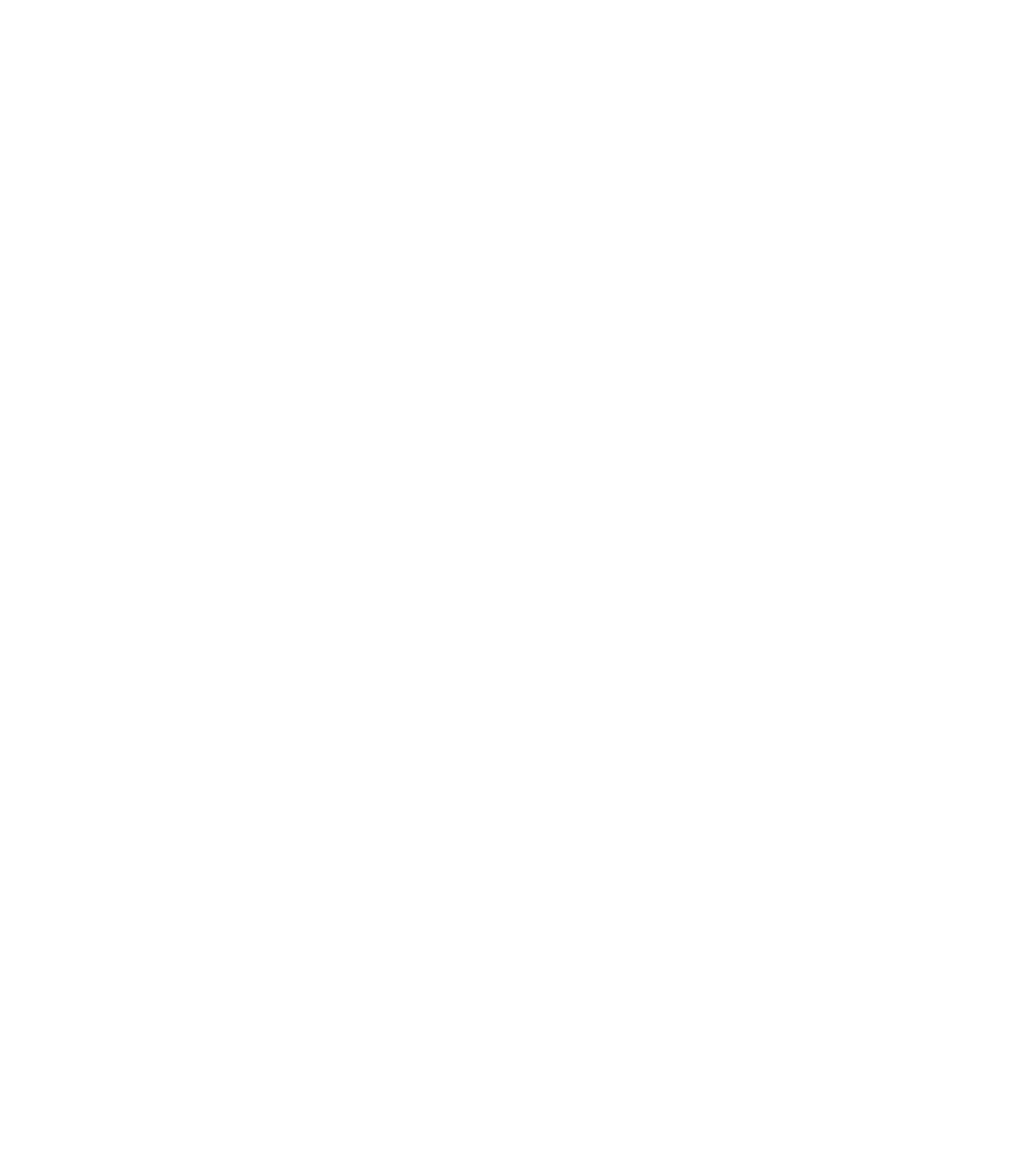
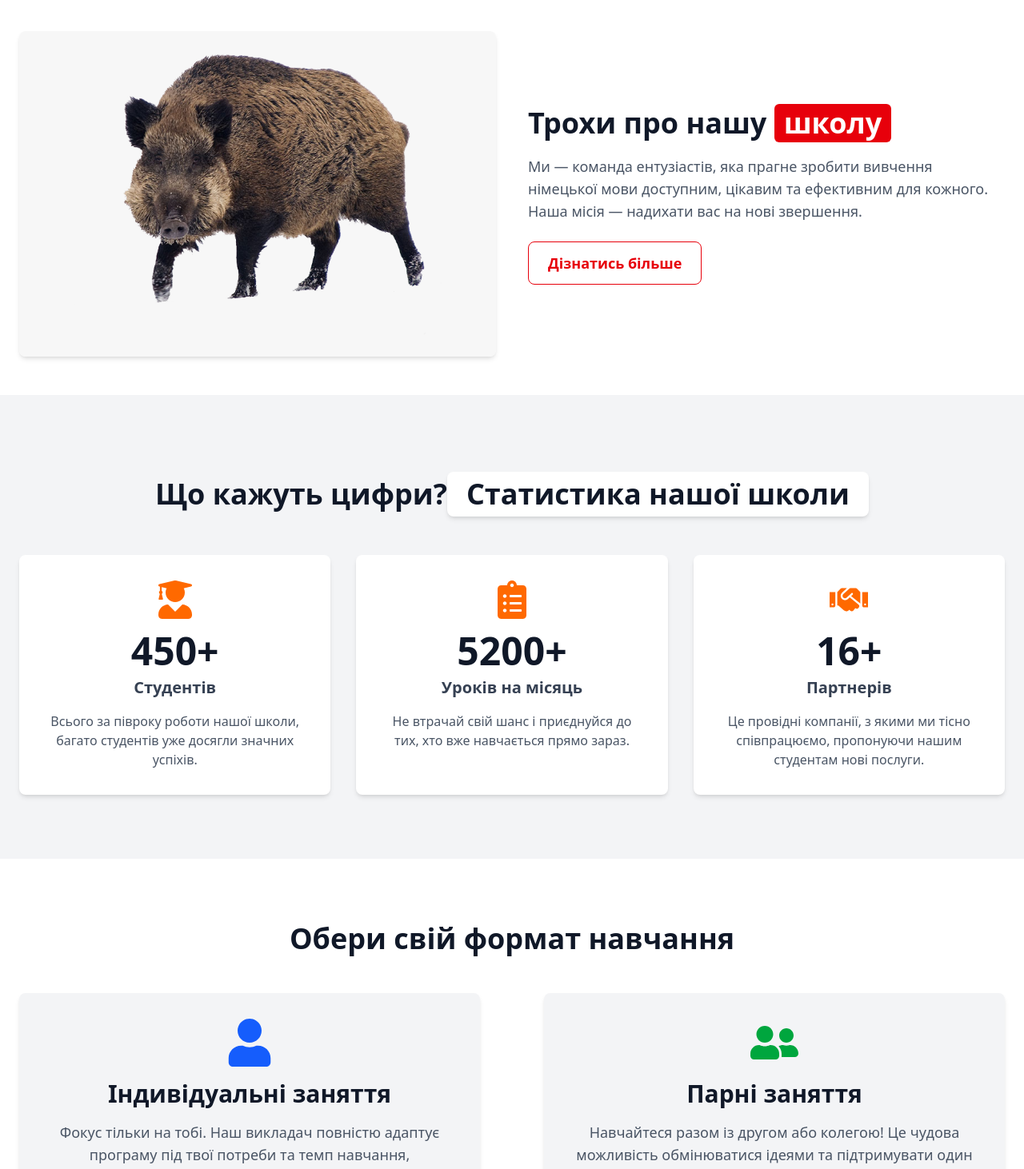
Before and after one commit to Volodymyr-Poshchalovskyi/Language_school, a React (Create React App) app: page / in a window 1280 px wide. Shown: the part 1260-2722 px from the top of the page at 80% size. Before the commit the page ends 1251 px from the top, so only its background shows below. Built offline with nearby package versions, Linux system fonts and the light colour scheme.

Commit message:
Add:Progress bar, About section, Forms section, Statistic section

```diff
--- a/package.json
+++ b/package.json
@@ -12,6 +12,7 @@
     "react": "^19.1.1",
     "react-dom": "^19.1.1",
     "react-icons": "^5.5.0",
+    "react-intersection-observer": "^9.16.0",
     "react-scripts": "5.0.1",
     "web-vitals": "^2.1.4"
   },
--- a/public/index.html
+++ b/public/index.html
@@ -25,7 +25,7 @@
       work correctly both with client-side routing and a non-root public URL.
       Learn how to configure a non-root public URL by running `npm run build`.
     -->
-    <title>React App</title>
+    <title>Besondres deutch</title>
   </head>
   <body>
     <noscript>You need to enable JavaScript to run this app.</noscript>
--- a/src/App.js
+++ b/src/App.js
@@ -2,14 +2,23 @@
 import Header from "./components/Header";
 import CTA from "./components/CTA";
 import GoalSlider from "./components/GoalSlider";
+import AboutSection from "./components/AboutSection";
+import StatisticsSection from "./components/StatisticsSection";
+import ProgressBar from "./components/ProgressBar";
+import LearningOptions from "./components/LearningOptions";
 
 
 function App() {
   return (
     <div className="App">
+    <ProgressBar />
     <Header />
     <CTA></CTA>
-    <GoalSlider></GoalSlider>
+    <GoalSlider/>
+    <AboutSection />
+    <StatisticsSection />
+    <LearningOptions />
+    <Footer />
     </div>
   );
 }
--- /dev/null
+++ b/src/components/AboutSection.jsx
@@ -0,0 +1,42 @@
+import React from 'react';
+import Image from '../assets/foni-papik-pro-39ib-p-kartinki-dikii-kaban-na-prozrachnom-fone-1.png'; // Перевір правильність шляху
+const AboutSection = () => {
+  return (
+    <section className="bg-white py-12 px-6">
+      <div className="max-w-7xl mx-auto flex flex-col md:flex-row items-center gap-10">
+
+        {/* Ліва частина: Зображення */}
+        <div className="md:w-1/2">
+          <img
+
+            src={Image}
+            alt="Наша команда працює над проєктом"
+            className="w-full h-auto rounded-lg shadow-md"
+          />
+        </div>
+
+        {/* Права частина: Текст */}
+        <div className="md:w-1/2 text-center md:text-left">
+          <h2 className="text-4xl font-bold text-gray-900 mb-4">
+            Трохи про нашу{" "}
+            <span className="inline-block bg-red-600 text-white px-3 py-1 rounded-md">
+              школу
+            </span>
+          </h2>
+          <p className="text-lg text-gray-600 mb-6">
+            Ми — команда ентузіастів, яка прагне зробити вивчення німецької мови доступним, цікавим та ефективним для кожного. Наша місія — надихати вас на нові звершення.
+          </p>
+          <a
+            href="#"
+            className="inline-block text-red-600 bg-white border border-red-600 px-6 py-3 rounded-lg text-lg font-semibold hover:bg-red-50 transition"
+          >
+            Дізнатись більше
+          </a>
+        </div>
+
+      </div>
+    </section>
+  );
+};
+
+export default AboutSection;
--- /dev/null
+++ b/src/components/LearningOptions.jsx
@@ -0,0 +1,76 @@
+import React from 'react';
+import { FaUser, FaUserFriends } from 'react-icons/fa';
+import { useInView } from 'react-intersection-observer';
+
+const LearningOptions = () => {
+  const [refPersonal, inViewPersonal] = useInView({ threshold: 0.3 }); // triggerOnce видалено
+  const [refPaired, inViewPaired] = useInView({ threshold: 0.3 }); // triggerOnce видалено
+
+  return (
+    <section className="bg-white py-20 px-6">
+      <div className="max-w-7xl mx-auto text-center">
+        <h2 className="text-4xl font-bold text-gray-900 mb-12">
+          Обери свій формат навчання
+        </h2>
+
+        <div className="grid grid-cols-1 md:grid-cols-2 gap-10 lg:gap-20 items-center">
+
+          {/* Індивідуальні заняття - Зліва на десктопі */}
+          <div
+            ref={refPersonal}
+            className={`bg-gray-100 p-8 rounded-lg shadow-md transition-all duration-700 transform ${
+              inViewPersonal
+                ? 'translate-x-0 opacity-100 delay-100' // Анімація при появі
+                : '-translate-x-20 opacity-0' // Реверсна анімація при зникненні
+            }`}
+          >
+            <div className="flex justify-center mb-4">
+              <FaUser className="text-blue-600 text-6xl" />
+            </div>
+            <h3 className="text-3xl font-bold text-gray-900 mb-4">
+              Індивідуальні заняття
+            </h3>
+            <p className="text-lg text-gray-600 mb-6">
+              Фокус тільки на тобі. Наш викладач повністю адаптує програму під твої потреби та темп навчання, забезпечуючи максимальну ефективність.
+            </p>
+            <a
+              href="#"
+              className="inline-block bg-blue-600 text-white px-8 py-3 rounded-lg text-lg font-semibold hover:bg-blue-700 transition"
+            >
+              Дізнатися більше
+            </a>
+          </div>
+
+          {/* Парні заняття - Справа на десктопі */}
+          <div
+            ref={refPaired}
+            className={`bg-gray-100 p-8 rounded-lg shadow-md transition-all duration-700 transform ${
+              inViewPaired
+                ? 'translate-x-0 opacity-100 delay-300' // Анімація при появі
+                : 'translate-x-20 opacity-0' // Реверсна анімація при зникненні
+            }`}
+          >
+            <div className="flex justify-center mb-4">
+              <FaUserFriends className="text-green-600 text-6xl" />
+            </div>
+            <h3 className="text-3xl font-bold text-gray-900 mb-4">
+              Парні заняття
+            </h3>
+            <p className="text-lg text-gray-600 mb-6">
+              Навчайтеся разом із другом або колегою! Це чудова можливість обмінюватися ідеями та підтримувати один одного, роблячи процес більш інтерактивним.
+            </p>
+            <a
+              href="#"
+              className="inline-block bg-green-600 text-white px-8 py-3 rounded-lg text-lg font-semibold hover:bg-green-700 transition"
+            >
+              Дізнатися більше
+            </a>
+          </div>
+
+        </div>
+      </div>
+    </section>
+  );
+};
+
+export default LearningOptions;
--- /dev/null
+++ b/src/components/ProgressBar.jsx
@@ -0,0 +1,29 @@
+import React, { useState, useEffect } from 'react';
+
+const ProgressBar = () => {
+  const [scrollPercentage, setScrollPercentage] = useState(0);
+
+  useEffect(() => {
+    const handleScroll = () => {
+      const totalHeight = document.documentElement.scrollHeight - document.documentElement.clientHeight;
+      const scrolledHeight = window.scrollY;
+      const percentage = (scrolledHeight / totalHeight) * 100;
+      setScrollPercentage(percentage);
+    };
+
+    window.addEventListener('scroll', handleScroll);
+
+    return () => {
+      window.removeEventListener('scroll', handleScroll);
+    };
+  }, []);
+
+  return (
+    <div
+      className="fixed top-0 left-0 h-1 bg-orange-500 z-50 transition-width duration-300"
+      style={{ width: `${scrollPercentage}%` }}
+    />
+  );
+};
+
+export default ProgressBar;
--- /dev/null
+++ b/src/components/StatisticsSection.jsx
@@ -0,0 +1,61 @@
+import React from 'react';
+import { FaUserGraduate, FaClipboardList, FaHandshake } from 'react-icons/fa';
+
+const StatisticsSection = () => {
+  return (
+    <section className="bg-gray-100 py-20 px-6">
+      <div className="max-w-7xl mx-auto text-center">
+        {/* Заголовок компонента */}
+        <h2 className="text-4xl font-bold text-gray-900 mb-12">
+          Що кажуть цифри?
+          <div className="mt-4 inline-block bg-white text-gray-900 px-6 py-2 rounded-lg shadow-md">
+            Статистика нашої школи
+          </div>
+        </h2>
+
+        {/* Контейнер для карток зі статистикою */}
+        <div className="grid grid-cols-1 md:grid-cols-3 gap-8">
+
+          {/* Картка 1: Студенти */}
+          <div className="bg-white p-8 rounded-lg shadow-md hover:shadow-xl transition-shadow duration-300">
+            <div className="flex justify-center mb-4">
+              <FaUserGraduate className="text-orange-500 text-5xl" />
+            </div>
+            <h3 className="text-5xl font-bold text-gray-900 mb-2">450+</h3>
+            <p className="text-xl font-semibold text-gray-700 mb-4">Студентів</p>
+            <p className="text-gray-600">
+              Всього за півроку роботи нашої школи, багато студентів уже досягли значних успіхів.
+            </p>
+          </div>
+
+          {/* Картка 2: Уроки */}
+          <div className="bg-white p-8 rounded-lg shadow-md hover:shadow-xl transition-shadow duration-300">
+            <div className="flex justify-center mb-4">
+              <FaClipboardList className="text-orange-500 text-5xl" />
+            </div>
+            <h3 className="text-5xl font-bold text-gray-900 mb-2">5200+</h3>
+            <p className="text-xl font-semibold text-gray-700 mb-4">Уроків на місяць</p>
+            <p className="text-gray-600">
+              Не втрачай свій шанс і приєднуйся до тих, хто вже навчається прямо зараз.
+            </p>
+          </div>
+
+          {/* Картка 3: Партнери */}
+          <div className="bg-white p-8 rounded-lg shadow-md hover:shadow-xl transition-shadow duration-300">
+            <div className="flex justify-center mb-4">
+              <FaHandshake className="text-orange-500 text-5xl" />
+            </div>
+            <h3 className="text-5xl font-bold text-gray-900 mb-2">16+</h3>
+            <p className="text-xl font-semibold text-gray-700 mb-4">Партнерів</p>
+            <p className="text-gray-600">
+              Це провідні компанії, з якими ми тісно співпрацюємо, пропонуючи нашим студентам нові послуги.
+            </p>
+          </div>
+
+        </div>
+      </div>
+    </section>
+  );
+};
+
+export default StatisticsSection;
```
Also changed, not shown: 1 other file (tests, documents, lock files or other folders).
